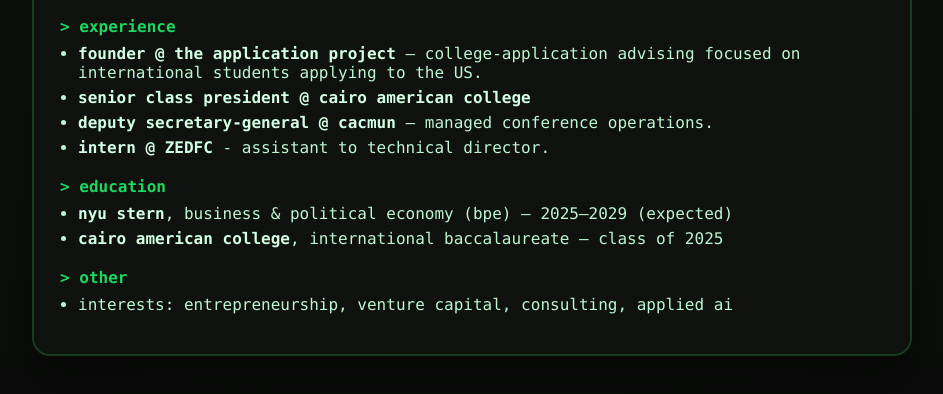
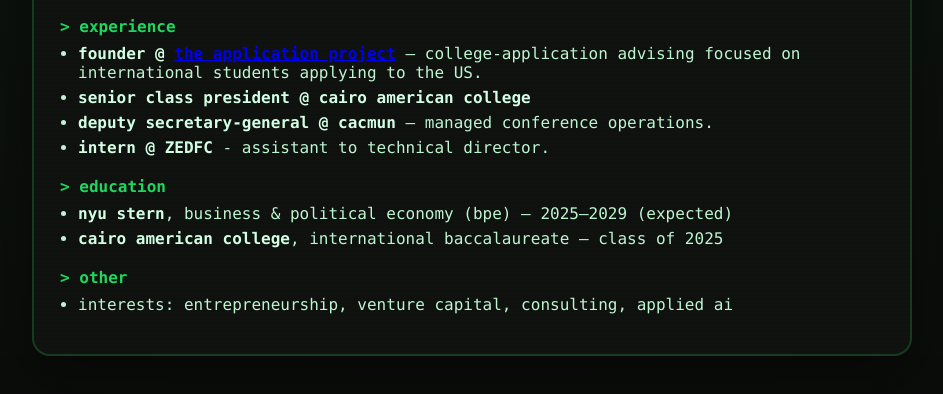
Before and after one commit to husseinabdouu/husseinabdou.github.io, a plain HTML site: page index.html in a window 1280 px wide. Shown: the part 210-604 px from the top of the page, without its empty margins (168-1111 px from the left). Drawn offline with Linux system fonts and the light colour scheme.

Commit message:
Link the application project to its website

```diff
--- a/index.html
+++ b/index.html
@@ -39,7 +39,7 @@
 
       <h2>&gt; experience</h2>
       <ul class="bullets">
-        <li><strong>founder @ the application project</strong> — college-application advising focused on international students applying to the US.</li>
+        <li><strong>founder @ <a href="https://www.theapplicationproject.com" target="_blank" rel="noopener noreferrer">the application project</a></strong> — college-application advising focused on international students applying to the US.</li>
 
         <li><strong>senior class president @ cairo american college</strong> </li>
 
```
